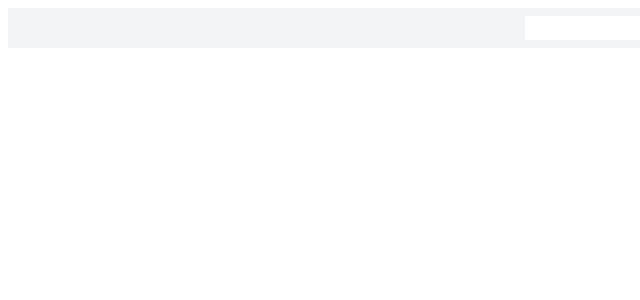
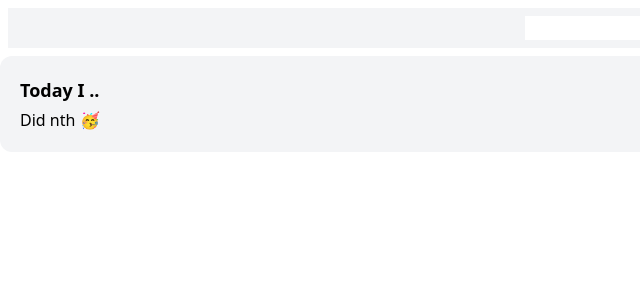
Before and after one commit to wooooooood/recorder, a React (Create React App) app: page / in a window 1280 px wide. Shown: the top 300 px of the page, without its empty margins (0-640 px from the left). Built offline with nearby package versions, Linux system fonts and the light colour scheme.

Commit message:
feat. add summary of today's dones

```diff
--- a/src/App.tsx
+++ b/src/App.tsx
@@ -2,6 +2,7 @@ import { useEffect, useState } from "react";
 import "./App.css";
 import Input from "./components/Input";
 import Item, { ItemProps } from "./components/Item";
+import Summary from "./components/Summary";
 
 function App() {
   const [list, setList] = useState<Array<ItemProps>>([]);
@@ -26,6 +27,7 @@ function App() {
       {(list || []).map((x, key) => (
         <Item key={key} time={x.time} content={x.content} newTime={x.newTime} />
       ))}
+      <Summary list={list} />
     </div>
   );
 }
--- /dev/null
+++ b/src/components/Summary.tsx
@@ -0,0 +1,75 @@
+import moment from "moment";
+import { useEffect, useState } from "react";
+import { ItemProps } from "./Item";
+
+export interface SummaryProps {
+  list: Array<ItemProps>;
+}
+
+interface ProcessedItemProps {
+  content: string;
+  totalSpentSecs: number;
+  //TODO: retro?
+  //TODO: tag
+}
+
+const Summary = ({ list }: SummaryProps) => {
+  const [processedList, setProcessedList] = useState<Array<ProcessedItemProps>>(
+    []
+  );
+
+  useEffect(() => {
+    console.log("processed");
+
+    let processed: Array<ProcessedItemProps> = [];
+
+    list.forEach((l) => {
+      if (processed.find((x) => x.content === l.content)) {
+        processed = processed.map((p) =>
+          p.content === l.content
+            ? {
+                ...p,
+                totalSpentSecs:
+                  p.totalSpentSecs +
+                  moment(l.newTime).diff(moment(l.time), "second"),
+              }
+            : p
+        );
+      } else {
+        processed.push({
+          content: l.content,
+          totalSpentSecs: moment(l.newTime).diff(moment(l.time), "second"),
+        });
+      }
+    });
+
+    setProcessedList(processed.filter((p) => p.totalSpentSecs > 60));
+  }, [list.length]);
+
+  const totalMinutesToFormattedText = (totalMinutes: number) => {
+    var hours =
+      Math.floor(totalMinutes / 60) === 0
+        ? ""
+        : `${Math.floor(totalMinutes / 60)}hour`;
+    var minutes = totalMinutes % 60 === 0 ? "" : `${totalMinutes % 60}min`;
+
+    return hours ? `${hours} ${minutes}` : minutes;
+  };
+
+  return (
+    <div className="bg-gray-100 rounded-xl p-5 space-y-1 text-left">
+      <h3 className="font-bold text-lg">Today I ..</h3>
+      {processedList.length > 0 ? (
+        processedList.map((x) => (
+          <p>{`${x.content} for ${totalMinutesToFormattedText(
+            Math.floor(x.totalSpentSecs / 60)
+          )}`}</p>
+        ))
+      ) : (
+        <p>Did nth 🥳</p>
+      )}
+    </div>
+  );
+};
+
+export default Summary;
```
